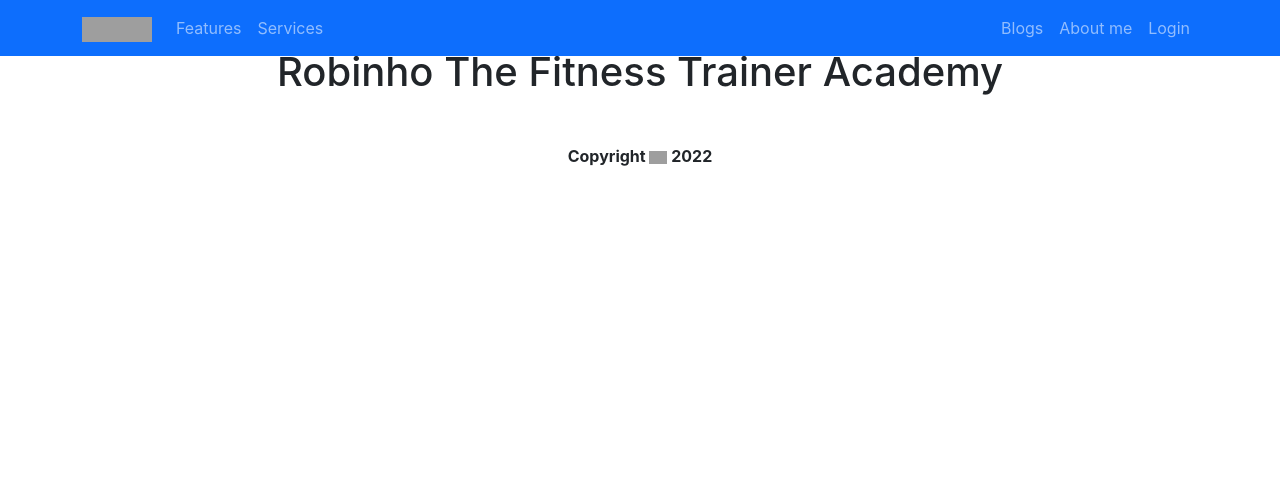
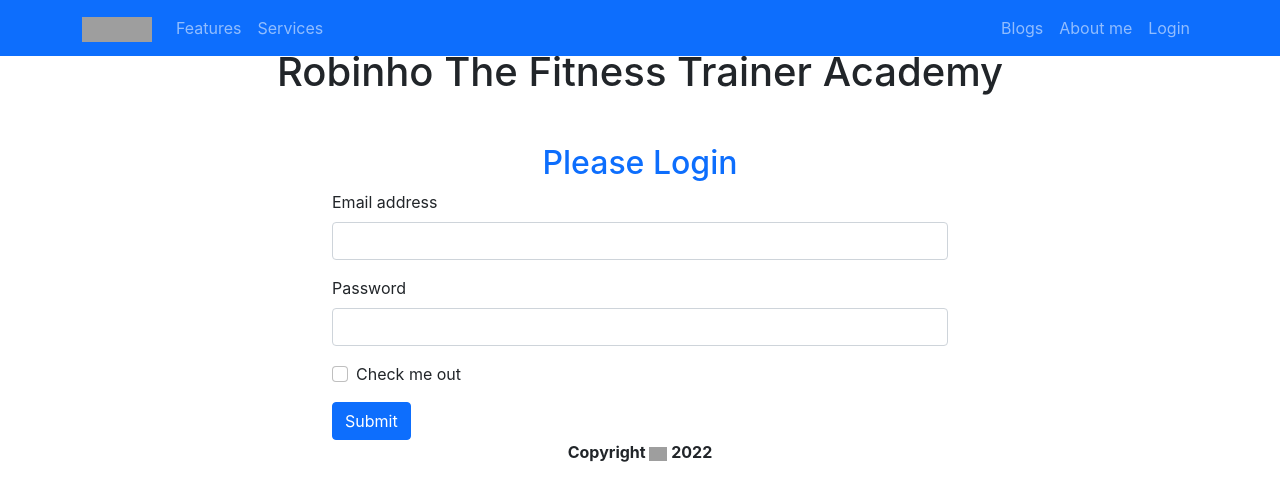
Before and after one commit to Sarfaraj116/independent-service-provider, a React (Create React App) app: page /login in a window 1280 px wide. Shown: the top 500 px of the page. Built offline with nearby package versions, Linux system fonts and the light colour scheme; grey boxes are pictures that could not be loaded.

Commit message:
llogin form added

```diff
--- a/src/App.js
+++ b/src/App.js
@@ -6,6 +6,7 @@
 import About from './Pages/About/About';
 
 import Blogs from './Pages/Blogs/Blogs';
+import Login from './Pages/Login/Login/Login';
 
 function App() {
   return (
@@ -16,6 +17,7 @@
         <Route path='/home' element={<Home></Home>}></Route>
         <Route path='/about' element={<About></About>}></Route>
         <Route path='/blogs' element={<Blogs></Blogs>}></Route>
+        <Route path='/login' element={<Login></Login>}></Route>
       </Routes>
       <Footer></Footer>
     </div>
--- a/src/Pages/About/About.js
+++ b/src/Pages/About/About.js
@@ -7,7 +7,7 @@
             <p>I am Sarfaraj Shaikat. I set a goal for my life because i need to be a good developer. I have completed my Graduation last year. In future i fixed my goal which i have to implement. </p>
             <p>Ensure and make my goals clear to help me work towards achieving them. Instead of I want to learn interpersonal skills, I can set the objective of ensuring that i interact with at least 15 fellow developers every month.</p>
             <p>Learn to set milestones in the course of the journey towards the top of my carrier. I can develop the skills and experience you feel will make your developer profession grow. Set measurement as learning and focus on gaining a new skill every month.</p>
-            <p>Technical talent alone does not offer satisfaction within a team, and other qualities are needed. Finding the best team that has the same professional goals as mine is essential in achieving my goals. I need to have chemistry, trust, conflict resolution and communication to achieve my goals. Research has shown that team cohesiveness has a direct impact on positive job satisfaction. It is good to look at the qualities of the team I want to work with to ensure it is the best fit.</p>
+            <p>Technical talent alone does not offer satisfaction within a team, and other qualities are needed. Finding the best team that has the same professional goals as mine is essential in achieving my goals.</p>
         </div>
     );
 };
--- /dev/null
+++ b/src/Pages/Login/Login/Login.js
@@ -0,0 +1,41 @@
+import { isElementType } from '@testing-library/user-event/dist/utils';
+import React, { useRef } from 'react';
+import { Button, Form } from 'react-bootstrap';
+
+const Login = () => {
+    const emailRef = useRef('');
+    const passwordRef = useRef('');
+
+    const handleSubmit = event =>{
+        event.preventDefault();
+        const email = emailRef.current.value;
+        const password = passwordRef.current.value;
+
+        console.log(email, password)
+    }
+    return (
+        <div className='container w-50 mx-auto'>
+            <h2 className='text-primary text-center'>Please Login</h2>
+            <Form onSubmit={handleSubmit}>
+                <Form.Group className="mb-3" controlId="formBasicEmail">
+                    <Form.Label>Email address</Form.Label>
+                    <Form.Control ref={emailRef} type="email" placeholder="" required />
+                </Form.Group>
+
+                <Form.Group className="mb-3" controlId="formBasicPassword">
+                    <Form.Label>Password</Form.Label>
+                    <Form.Control ref={passwordRef} type="password" placeholder="" required />
+                </Form.Group>
+                <Form.Group className="mb-3" controlId="formBasicCheckbox">
+                    <Form.Check type="checkbox" label="Check me out" />
+                </Form.Group>
+                <Button variant="primary" type="submit">
+                    Submit
+                </Button>
+
+            </Form>
+        </div>
+    );
+};
+
+export default Login;
```
Also changed, not shown: src/Pages/Login/Resister/Resister.js (added, +11 -0 lines).
